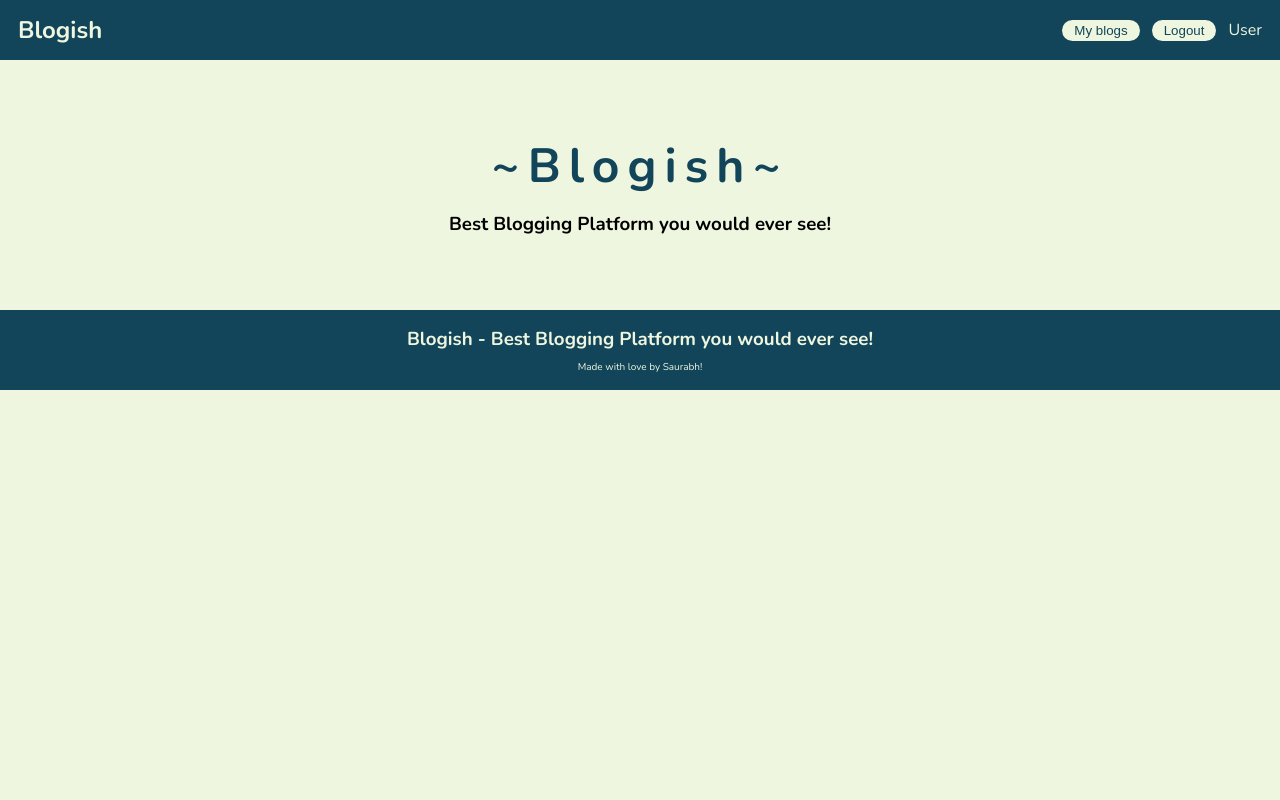
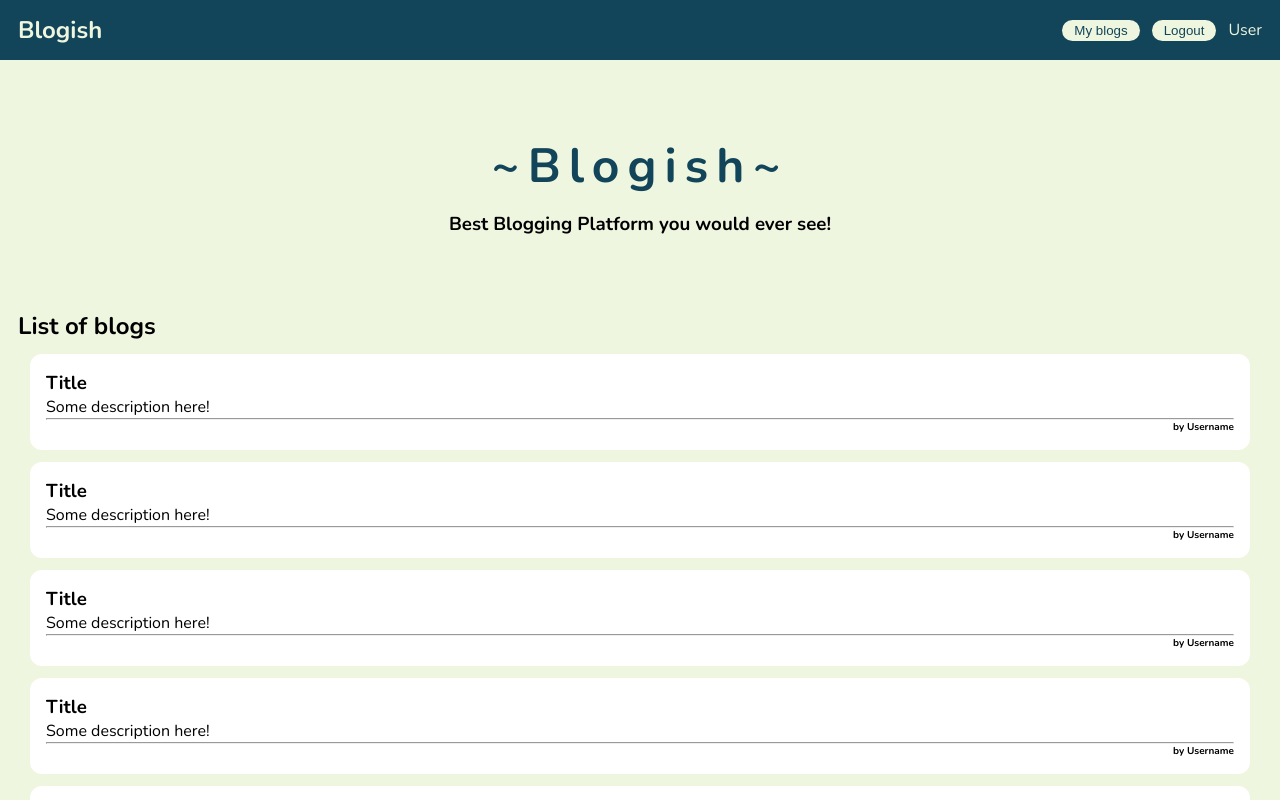
Before and after one commit to saurabhk79/blog-app, a React (Vite) app in the folder frontend/: page / in a window 1280 px wide. Shown: the top 800 px of the page. Built offline with nearby package versions, Linux system fonts and the light colour scheme.

Commit message:
styled home blog section and blog card

```diff
--- a/frontend/src/components/BlogCard/blogcard.module.css
+++ b/frontend/src/components/BlogCard/blogcard.module.css
@@ -0,0 +1,19 @@
+.card {
+    margin: 12px;
+    background-color: white;
+    padding: 16px;
+    border-radius: 12px;
+    cursor: pointer;
+
+    transition: all 0.2s ease-in-out;
+}
+
+.card > b {
+    display: block;
+    text-align: right;
+    font-size: 10px;
+}
+
+.card:hover {
+    transform: translateY(-8px);
+}
--- a/frontend/src/components/BlogSection/blogsection.module.css
+++ b/frontend/src/components/BlogSection/blogsection.module.css
@@ -0,0 +1,3 @@
+.blogs {
+    margin: 0 18px;
+}
--- a/frontend/src/components/BlogSection/index.jsx
+++ b/frontend/src/components/BlogSection/index.jsx
@@ -4,9 +4,12 @@ import styles from "./blogsection.module.css";
 const BlogSection = () => {
   return (
     <div className={styles.blogs}>
-      {Array(10).map((val, idx) => {
-        return <BlogCard key={idx} />;
-      })}
+      <h2>List of blogs</h2>
+      {Array(10)
+        .fill(-1)
+        .map((val, idx) => {
+          return <BlogCard key={idx} />;
+        })}
     </div>
   );
 };
```
